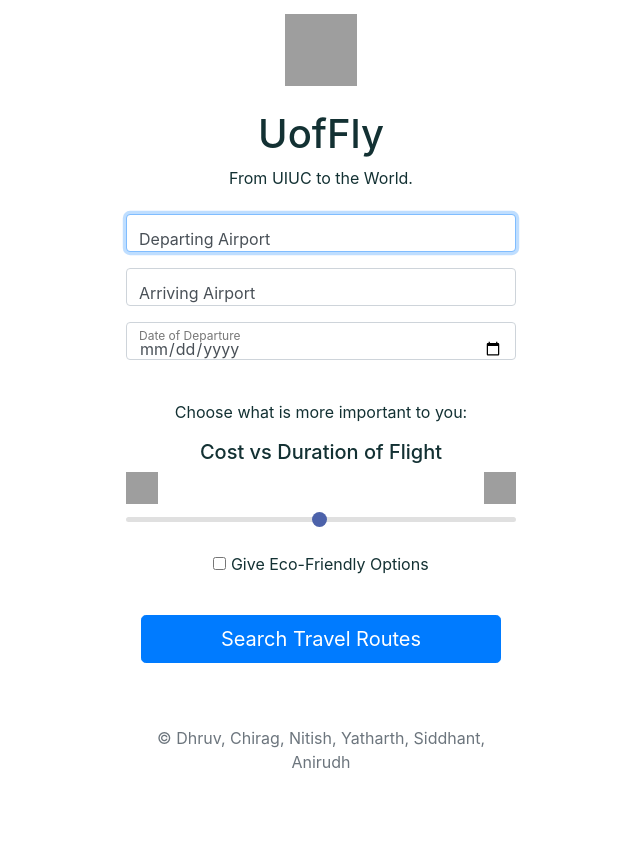
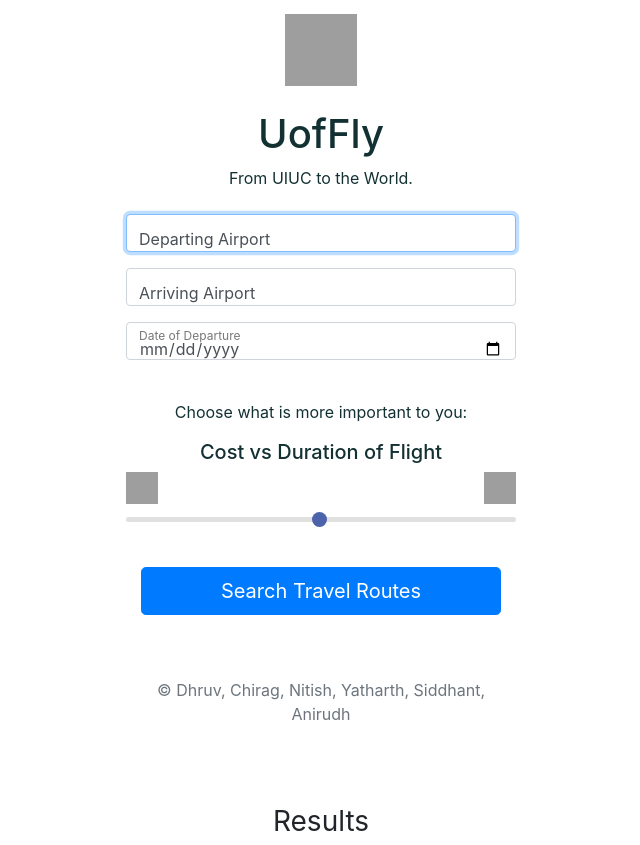
Before and after one commit to MasterChi20/UofFly, a Django app: page / in a window 1280 px wide. Shown: the part 733-1578 px from the top of the page, without its empty margins (319-959 px from the left). Run offline with Django 3.2, Linux system fonts and the light colour scheme; some libraries are stand-ins or nearby versions; grey boxes are pictures that could not be loaded.

Commit message:
Made minor modifications to the informative files.

```diff
--- a/UofFly/projectFly/templates/projectFly/index.html
+++ b/UofFly/projectFly/templates/projectFly/index.html
@@ -205,14 +205,6 @@
 
                 <br>
 
-                <div class="checkbox mb-3">
-                    <center>
-                        <label>
-                            <input type="checkbox" value="ecofriendly"> Give Eco-Friendly Options
-                        </label>
-                    </center>
-                </div>
-
                 <div class="button">
                     <button class="btn btn-lg btn-primary btn-block" type="submit" value = "submit">Search Travel Routes</button>
                 </div>
--- a/UofFly/projectFly/unifier.py
+++ b/UofFly/projectFly/unifier.py
@@ -126,9 +126,11 @@ def runner(source, destination, date, weight_time, weight_price):
 	average_time = float(sum_time)/float(len(pairings))
 	average_price = float(sum_price)/float(len(pairings))
 
+	print(average_price)
+	print(average_time)
+
 	for x in range(0,len(pairings)):
-		pairings[x]["rank"] = ((float(pairings[x]["flight_hour"])) * weight_time / average_time)
-		+ ((float(pairings[x]["price"])) * weight_price / average_price)
+		pairings[x]["rank"] = ((float(pairings[x]["flight_hour"])) * weight_time / average_time) + ((float(pairings[x]["price"])) * weight_price / average_price)
 
 	mergeSort(pairings)
 
--- a/UofFly/projectFly/views.py
+++ b/UofFly/projectFly/views.py
@@ -40,9 +40,10 @@ def index(request):
 		})
 
 	if request.method == 'POST':
-		print(request.POST['departure_airport'])
 		pairings = unifier.runner(request.POST['departure_airport'], request.POST['arrival_airport'],
 			request.POST['input_date'], float(request.POST['slider']), 100.0 - float(request.POST['slider']))
+		print(float(request.POST['slider']))
+		print(100.0 - float(request.POST['slider']))
 
 	context = {
     	'first': pairings[0],
```
Also changed, not shown: UofFly/db.sqlite3.
